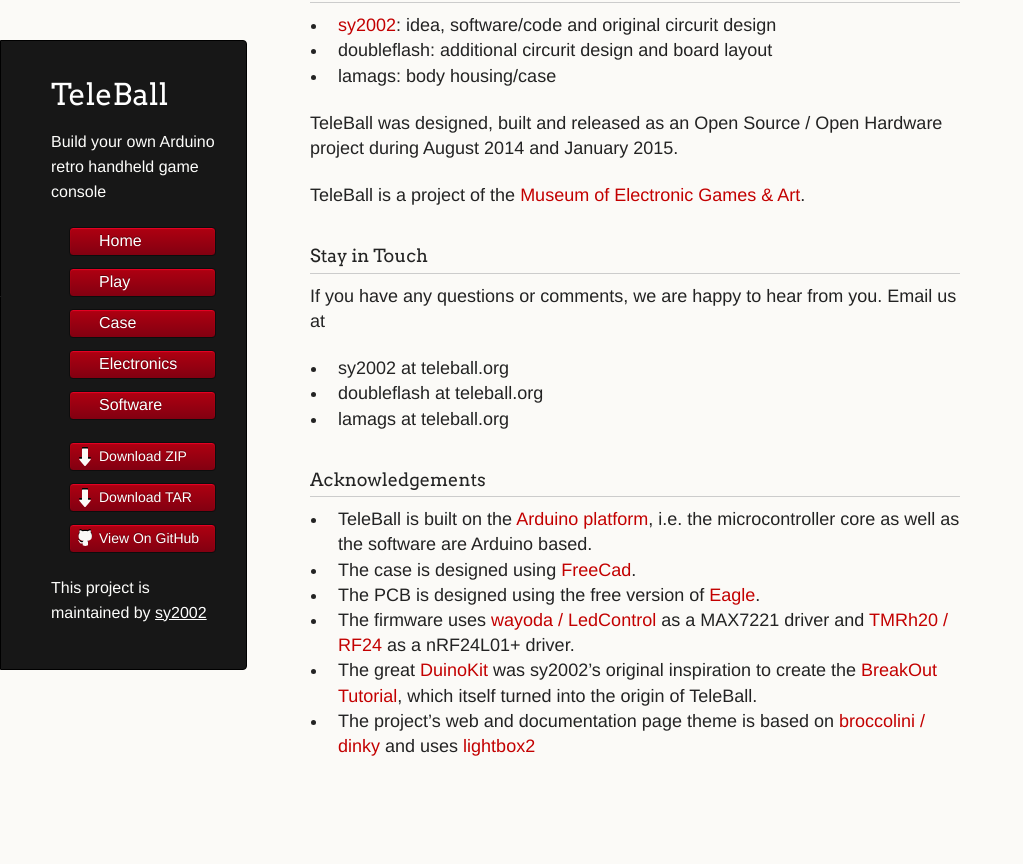
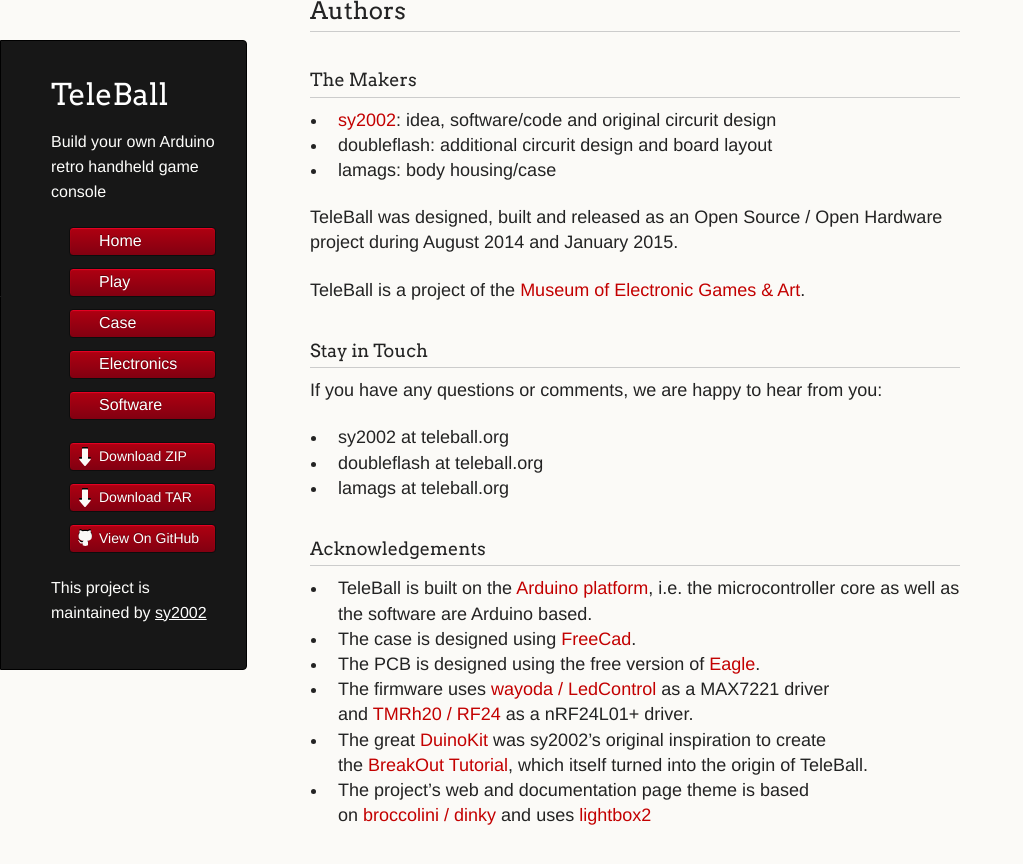
Before and after one commit to sy2002/TeleBall, a Jekyll site: the page built from index.md, in a window 1280 px wide and 900 px high, scrolled down 2476 px. Shown: the top 864 px of the window, without its empty margins (0-1023 px from the left). Built offline with Jekyll 4.4.1, drawn with Linux system fonts in a browser that asks for light colours; before the commit the page ends 3307 px from its top, so only the background shows below that.

Commit message:
doc and website links and fontsize updated

```diff
--- a/index.md
+++ b/index.md
@@ -16,6 +16,7 @@
 
 {% if site.github.pages_hostname != nil %}
 <iframe width="640" height="360" src="http://www.youtube.com/embed/JpwP330C6q0" frameborder="0" allowfullscreen></iframe>
+<br>
 {% else %}
 ![BreakOut on TeleBall](doc/images/intro_breakout.jpg)
 {% endif %}
@@ -28,6 +29,7 @@
 
 {% if site.github.pages_hostname != nil %}
 <iframe width="640" height="360" src="http://www.youtube.com/embed/hnW40l3Gluc" frameborder="0" allowfullscreen></iframe>
+<br>
 {% else %}
 ![Tennis on TeleBall](doc/images/intro_tennis.jpg)
 {% endif %}
@@ -99,7 +101,7 @@
 
 ### Stay in Touch
 
-If you have any questions or comments, we are happy to hear from you. Email us at
+If you have any questions or comments, we are happy to hear from you:
 
 * sy2002 at teleball.org
 * doubleflash at teleball.org
@@ -110,12 +112,12 @@
 * TeleBall is built on the [Arduino platform](http://www.arduino.cc), i.e. the
   microcontroller core as well as the software are Arduino based.
 * The case is designed using [FreeCad](http://www.freecadweb.org).
-* The PCB is designed using the free version of [Eagle](http://www.cadsoftusa.com/).
+* The PCB is designed using the free version of [Eagle](https://www.autodesk.com/products/eagle/free-download).
 * The firmware uses [wayoda / LedControl](https://github.com/wayoda/LedControl) as a
-  MAX7221 driver and [TMRh20 / RF24](http://tmrh20.github.io/RF24/) as a nRF24L01+ driver.
+  MAX7221 driver <br>and [TMRh20 / RF24](http://tmrh20.github.io/RF24/) as a nRF24L01+ driver.
 * The great [DuinoKit](http://www.duinokit.com) was sy2002's original inspiration to
-  create the [BreakOut Tutorial](http://duinokit.com/store/showandtell/topic/83-play-breakout-on-duinokit-essentials.html),
+  create <br>the [BreakOut Tutorial](http://duinokit.com/store/showandtell/topic/83-play-breakout-on-duinokit-essentials.html),
   which itself turned into the origin of TeleBall.
-* The project's web and documentation page theme is based on
-  [broccolini / dinky](https://github.com/broccolini/dinky)
+* The project's web and documentation page theme is based<br>
+  on [broccolini / dinky](https://github.com/broccolini/dinky)
   and uses [lightbox2](http://lokeshdhakar.com/projects/lightbox2)
```
